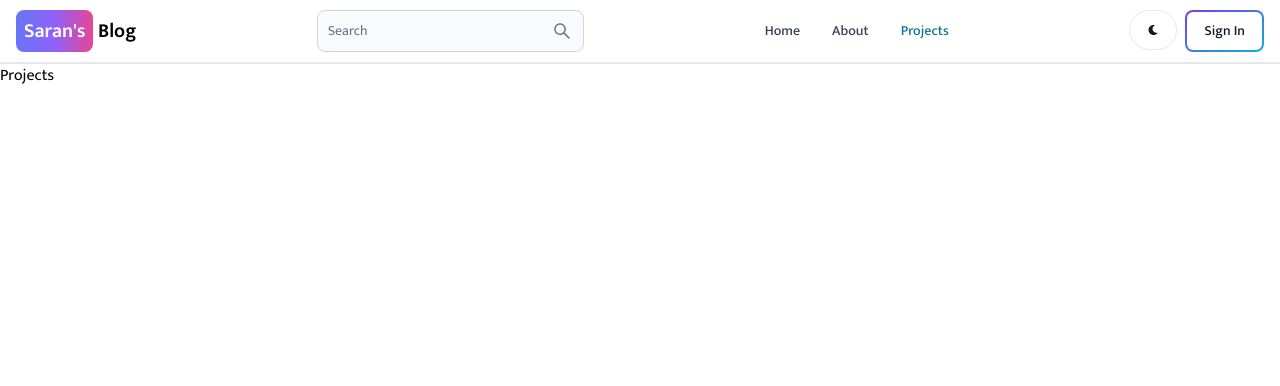
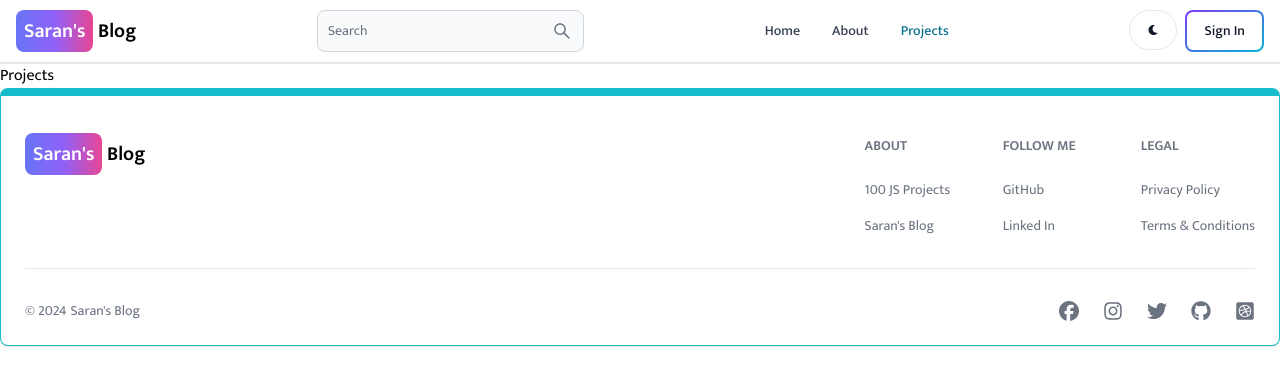
Before and after one commit to iamsarank/mern-blog, a React (Vite) app in the folder client/: page /projects in a window 1280 px wide. Shown: the top 386 px of the page. Built offline with nearby package versions, Linux system fonts and the light colour scheme.

Commit message:
Footer Component Complete

```diff
--- a/client/src/App.jsx
+++ b/client/src/App.jsx
@@ -7,6 +7,7 @@
 import Dashboard from "./pages/Dashboard";
 import Projects from "./pages/Projects";
 import Header from "./components/Header";
+import FooterCom from "./components/Footer";
 
 const App = () => {
   return (
@@ -20,6 +21,7 @@
         <Route path="/dashboard" element={<Dashboard />} />
         <Route path="/projects" element={<Projects />} />
       </Routes>
+      <FooterCom />
     </BrowserRouter>
   )
     ;
--- /dev/null
+++ b/client/src/components/Footer.jsx
@@ -0,0 +1,96 @@
+import { Footer } from "flowbite-react";
+import { Link } from "react-router-dom";
+import React from "react";
+import { FaFacebook } from "react-icons/fa6";
+import { FaInstagram } from "react-icons/fa6";
+import { FaTwitter } from "react-icons/fa6";
+import { FaGithub } from "react-icons/fa6";
+import { FaDribbbleSquare } from "react-icons/fa";
+
+export default function FooterCom() {
+    return (
+        <Footer container className="border border-t-8 border-teal-400">
+            <div className="w-full max-w-7xl mx-auto">
+                <div className="grid w-full justify-between sm:flex md:grid-cols-1">
+                    <div className="mt-5">
+                        <Link to="/" className="self-center whitespace-nowrap text-lg sm:text-xl font-semibold dark:text-white">
+                            <span className="px-2 py-1 bg-gradient-to-r from-indigo-500 via-purple-500 to-pink-500 rounded-lg text-white ">Saran's</span> Blog
+                        </Link>
+                    </div>
+                    <div className="grid grid-cols-2 gap-3 sm:mt-4 sm:grid-cols-3 sm:gap-6">
+                        <div>
+                            <Footer.Title title="About" />
+                            <Footer.LinkGroup col>
+                                <Footer.Link
+                                    href="https://www.100jsprojects.com"
+                                    target="_blank"
+                                    rel="reopener noreferrer"
+                                >
+                                    100 JS Projects
+                                </Footer.Link>
+                                <Footer.Link
+                                    href="/about"
+                                    target="_blank"
+                                    rel="reopener noreferrer"
+                                >
+                                    Saran's Blog
+                                </Footer.Link>
+                            </Footer.LinkGroup>
+                        </div>
+                        <div>
+                            <Footer.Title title="Follow Me" />
+                            <Footer.LinkGroup col>
+                                <Footer.Link
+                                    href="#"
+                                    target="_blank"
+                                    rel="reopener noreferrer"
+                                >
+                                    GitHub
+                                </Footer.Link>
+                                <Footer.Link
+                                    href="#"
+                                    target="_blank"
+                                    rel="reopener noreferrer"
+                                >
+                                    Linked In
+                                </Footer.Link>
+                            </Footer.LinkGroup>
+                        </div>
+                        <div>
+                            <Footer.Title title="Legal" />
+                            <Footer.LinkGroup col>
+                                <Footer.Link
+                                    href="#"
+
+                                >
+                                    Privacy Policy
+                                </Footer.Link>
+                                <Footer.Link
+                                    href="#"
+                                >
+                                    Terms & Conditions
+                                </Footer.Link>
+                            </Footer.LinkGroup>
+                        </div>
+                    </div>
+                </div>
+                <Footer.Divider />
+                <div className="w-full sm:flex sm:items-center sm:justify-between">
+                    <Footer.Copyright
+                        href="#"
+                        by="Saran's Blog"
+                        year={new Date().getFullYear()}
+                    />
+                    <div className="flex gap-6 sm:mt-0 mt-4 sm:justify-center">
+                        <Footer.Icon href="#" icon={FaFacebook} />
+                        <Footer.Icon href="#" icon={FaInstagram} />
+                        <Footer.Icon href="#" icon={FaTwitter} />
+                        <Footer.Icon href="#" icon={FaGithub} />
+                        <Footer.Icon href="#" icon={FaDribbbleSquare} />
+                    </div>
+                </div>
+            </div>
+        </Footer>
+    )
+
+};
```
